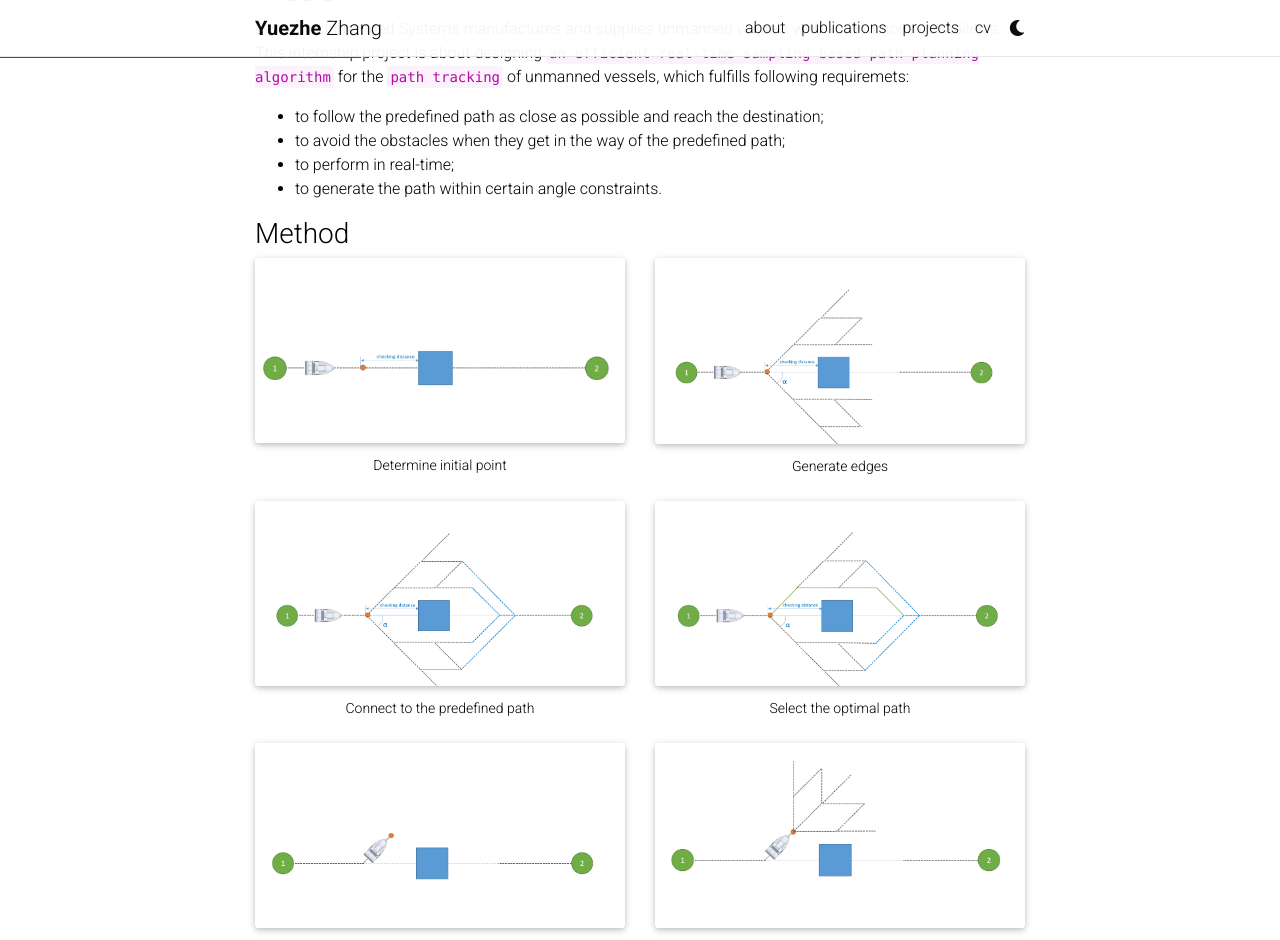
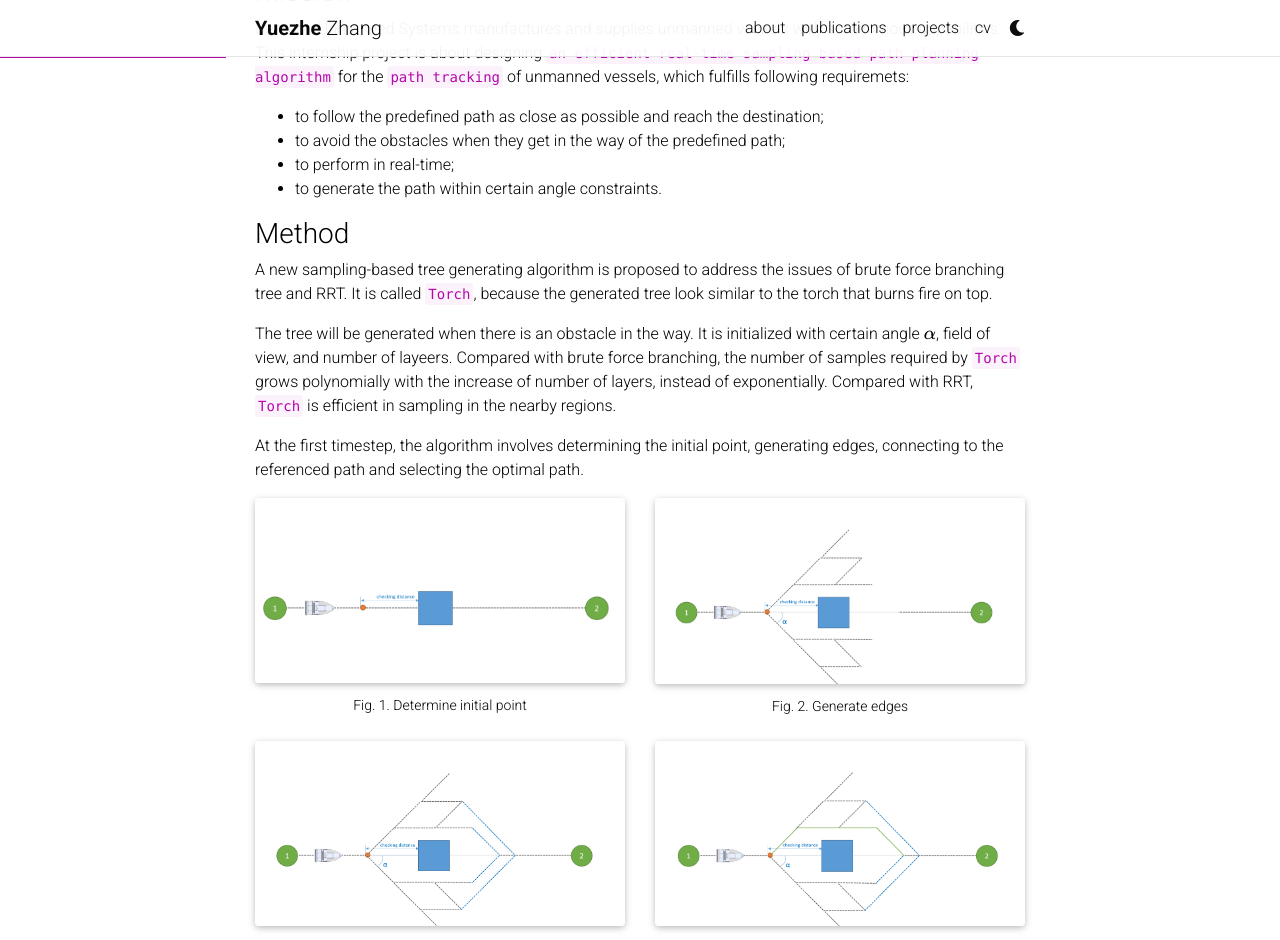
Before and after one commit to yuezhezhang/yuezhe-zhang.github.io, a Jekyll site: the page built from _projects/intern_dus.md, in a window 1280 px wide and 1400 px high, scrolled down 239 px. Shown: the top 940 px of the window. Built offline with Jekyll 4.4.1, drawn with Linux system fonts in a browser that asks for light colours; full-size pictures stand in for the smaller copies a plugin makes; comment, search, counter and statistics services are not loaded; a style sheet for code colours, icons or effects is not loaded; some of the changed text lies outside the part shown.

Commit message:
Update Intern

```diff
--- a/_projects/intern_dus.md
+++ b/_projects/intern_dus.md
@@ -16,56 +16,65 @@ Demcon Unmanned Systems manufactures and supplies unmanned vessels with autonomo
 
 ### Method
 
+A new sampling-based tree generating algorithm is proposed to address the issues of brute force branching tree and RRT. It is called `Torch`, because the generated tree look similar to the torch that burns fire on top.
+
+The tree will be generated when there is an obstacle in the way. It is initialized with certain angle $$\alpha$$, field of view, and number of layeers. Compared with brute force branching, the number of samples required by `Torch` grows polynomially with the increase of number of layers, instead of exponentially. Compared with RRT, `Torch` is efficient in sampling in the nearby regions.
+
+At the first timestep, the algorithm involves determining the initial point, generating edges, connecting to the referenced path and selecting the optimal path.
+
 <div class="row">
     <div class="col-sm mt-1 mt-md-0">
-        {% include figure.html path="assets/img/intern/chap2-torch-1.png" title="example image" class="img-fluid rounded z-depth-1" caption="Determine initial point"%}
+        {% include figure.html path="assets/img/intern/chap2-torch-1.png" title="example image" class="img-fluid rounded z-depth-1" caption="Fig. 1. Determine initial point"%}
     </div>
     <div class="col-sm mt-1 mt-md-0">
-        {% include figure.html path="assets/img/intern/chap2-torch-2.png" title="example image" class="img-fluid rounded z-depth-1" caption="Generate edges"%}
+        {% include figure.html path="assets/img/intern/chap2-torch-2.png" title="example image" class="img-fluid rounded z-depth-1" caption="Fig. 2. Generate edges"%}
     </div>
 </div>
 <div class="row">
     <div class="col-sm mt-1 mt-md-0">
-        {% include figure.html path="assets/img/intern/chap2-torch-3.png" title="example image" class="img-fluid rounded z-depth-1" caption="Connect to the predefined path"%}
+        {% include figure.html path="assets/img/intern/chap2-torch-3.png" title="example image" class="img-fluid rounded z-depth-1" caption="Fig. 3. Connect to the referenced path"%}
     </div>
     <div class="col-sm mt-1 mt-md-0">
-        {% include figure.html path="assets/img/intern/chap2-torch-4.png" title="example image" class="img-fluid rounded z-depth-1" caption="Select the optimal path"%}
+        {% include figure.html path="assets/img/intern/chap2-torch-4.png" title="example image" class="img-fluid rounded z-depth-1" caption="Fig. 4. Select the optimal path"%}
     </div>
 </div>
 
+At the next timestep, when the vessel travels on one of the edges and deviates from the referenced path, the initial point will be updated, and the tree will be generated at a different direction. The following steps of connecting to the original path and selecting the optimal path remains the same.
 <div class="row">
     <div class="col-sm mt-1 mt-md-0">
-        {% include figure.html path="assets/img/intern/chap2-torch-5.png" title="example image" class="img-fluid rounded z-depth-1" caption="Determine initial point"%}
+        {% include figure.html path="assets/img/intern/chap2-torch-5.png" title="example image" class="img-fluid rounded z-depth-1" caption="Fig. 5. Determine initial point"%}
     </div>
     <div class="col-sm mt-1 mt-md-0">
-        {% include figure.html path="assets/img/intern/chap2-torch-6.png" title="example image" class="img-fluid rounded z-depth-1" caption="Generate edges"%}
+        {% include figure.html path="assets/img/intern/chap2-torch-6.png" title="example image" class="img-fluid rounded z-depth-1" caption="Fig. 6. Generate edges"%}
     </div>
 </div>
 <div class="row">
     <div class="col-sm mt-1 mt-md-0">
-        {% include figure.html path="assets/img/intern/chap2-torch-7.png" title="example image" class="img-fluid rounded z-depth-1" caption="Connect to the predefined path"%}
+        {% include figure.html path="assets/img/intern/chap2-torch-7.png" title="example image" class="img-fluid rounded z-depth-1" caption="Fig. 7. Connect to the predefined path"%}
     </div>
     <div class="col-sm mt-1 mt-md-0">
-        {% include figure.html path="assets/img/intern/chap2-torch-8.png" title="example image" class="img-fluid rounded z-depth-1" caption="Select the optimal path"%}
+        {% include figure.html path="assets/img/intern/chap2-torch-8.png" title="example image" class="img-fluid rounded z-depth-1" caption="Fig. 8. Select the optimal path"%}
     </div>
 </div>
 
+The algorithm `Torch` can also be combined with RRT in order to cover a larger sampling region. In this way, `Torch` provides a warmstart for the RRT, and RRT is generated starting from the distal layer of `Torch`. `Torch-RRT` is demonstrated in `Fig. 9` and `Fig. 10`.
+### Results
 
-### Results
+The performance of `Torch` and `Torch-RRT` is demonstrated in scenarios containing a single obstacle, a wide obstacle, a long obstacle and multiple obstacles. Tests have shown that the computational efficiency and CPU consumption of `Torch` and `Torch-RRT` outperform brute force branching and RRT.
 
 <div class="row">
     <div class="col-sm mt-1 mt-md-0">
-        {% include figure.html path="assets/img/intern/single_obs.gif" title="example image" class="img-fluid rounded z-depth-1" caption="Circumvent a single obstacle"%}
+        {% include figure.html path="assets/img/intern/single_obs.gif" title="example image" class="img-fluid rounded z-depth-1" caption="Fig. 9. Circumvent a single obstacle"%}
     </div>
     <div class="col-sm mt-1 mt-md-0">
-        {% include figure.html path="assets/img/intern/wide_obs.gif" title="example image" class="img-fluid rounded z-depth-1" caption="Circumvent a wide obstacle"%}
+        {% include figure.html path="assets/img/intern/wide_obs.gif" title="example image" class="img-fluid rounded z-depth-1" caption="Fig. 10. Circumvent a wide obstacle"%}
     </div>
 </div>
 <div class="row">
     <div class="col-sm mt-1 mt-md-0">
-        {% include figure.html path="assets/img/intern/long_obs.gif" title="example image" class="img-fluid rounded z-depth-1" caption="Circumvent a wide obstacle"%}
+        {% include figure.html path="assets/img/intern/long_obs.gif" title="example image" class="img-fluid rounded z-depth-1" caption="Fig. 11. Circumvent a wide obstacle"%}
     </div>
     <div class="col-sm mt-1 mt-md-0">
-        {% include figure.html path="assets/img/intern/multiple_obs.gif" title="example image" class="img-fluid rounded z-depth-1" caption="Circumvent multiple obstacles"%}
+        {% include figure.html path="assets/img/intern/multiple_obs.gif" title="example image" class="img-fluid rounded z-depth-1" caption="Fig. 12. Circumvent multiple obstacles"%}
     </div>
 </div>
```
